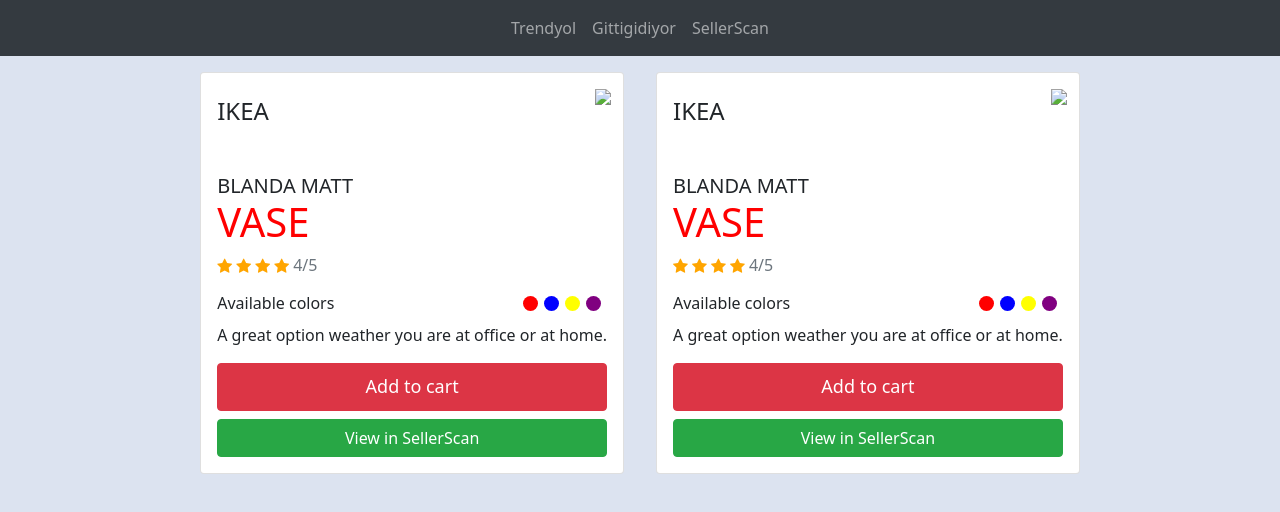
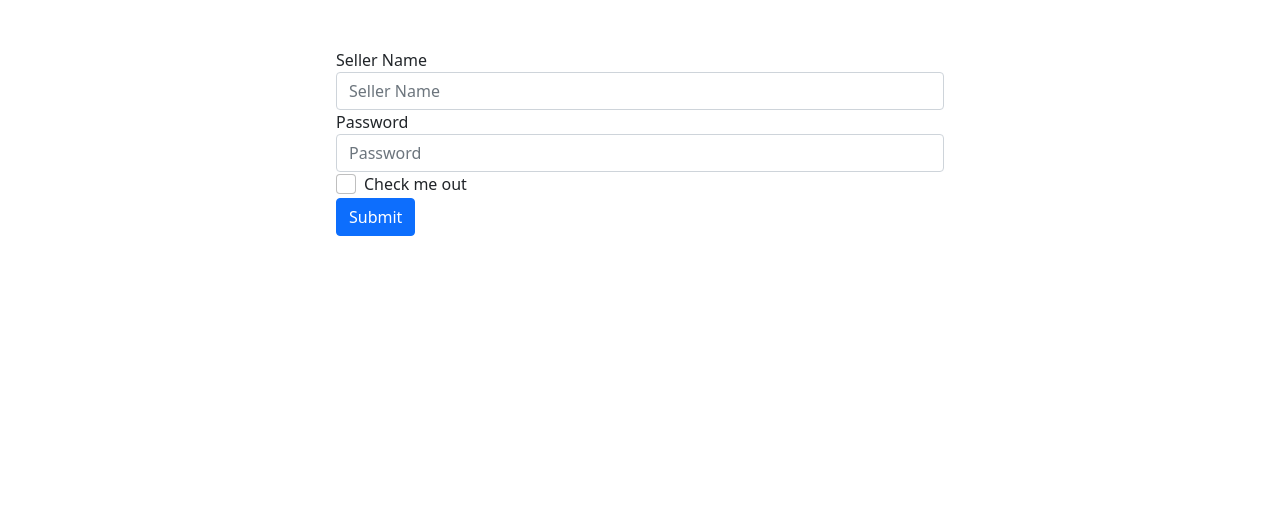
Before and after one commit to ErtugrulSoylu/42Core, a website: page pages/gittigidiyor.html in a window 1280 px wide. Drawn offline with nearby package versions, Linux system fonts and the light colour scheme.

Commit message:
user login

```diff
--- a/index.js
+++ b/index.js
@@ -3,7 +3,9 @@
 const express = require("express");
 const app = express();
 
+
 app.use(express.static("static"))
+app.use(express.static("pages"))
 
 app.get("/", function (req, res) {
   res.sendFile(__dirname + "/index.html");
@@ -15,7 +17,7 @@
 })
 
 app.get("/sellerscan", function(req, res) {
-  res.sendFile(__dirname + "/sellerscan.html")
+  res.sendFile(__dirname + "/pages/sellerscan.html")
 })
 
 app.listen(1453, function () {
--- a/pages/gittigidiyor.html
+++ b/pages/gittigidiyor.html
@@ -4,7 +4,7 @@
     <meta charset="UTF-8" />
     <meta http-equiv="X-UA-Compatible" content="IE=edge" />
     <meta name="viewport" content="width=device-width, initial-scale=1.0" />
-    <!-- CSS only -->
+    <title>Seller Scan</title>
     <link
       href="https://cdn.jsdelivr.net/npm/bootstrap@5.0.0-alpha1/dist/css/bootstrap.min.css"
       rel="stylesheet"
@@ -17,220 +17,45 @@
       type="text/javascript"
       src="https://cdnjs.cloudflare.com/ajax/libs/jquery/3.2.1/jquery.min.js"
     ></script>
-
-    <title>SellerScan</title>
-    <style>
-      ::-webkit-scrollbar {
-        width: 8px;
-      }
-      /* Track */
-      ::-webkit-scrollbar-track {
-        background: #f1f1f1;
-      }
-
-      /* Handle */
-      ::-webkit-scrollbar-thumb {
-        background: #888;
-      }
-
-      /* Handle on hover */
-      ::-webkit-scrollbar-thumb:hover {
-        background: #555;
-      }
-      body {
-        background-color: #dce3f0;
-      }
-
-      .height {
-        height: 100vh;
-      }
-
-
-
-      .image {
-        position: absolute;
-        right: 12px;
-        top: 10px;
-      }
-
-      .main-heading {
-        font-size: 40px;
-        color: red !important;
-      }
-
-      .ratings i {
-        color: orange;
-      }
-
-      .user-ratings h6 {
-        margin-top: 2px;
-      }
-
-      .colors {
-        display: flex;
-        margin-top: 2px;
-      }
-
-      .colors span {
-        width: 15px;
-        height: 15px;
-        border-radius: 50%;
-        cursor: pointer;
-        display: flex;
-        margin-right: 6px;
-      }
-
-      .colors span:nth-child(1) {
-        background-color: red;
-      }
-
-      .colors span:nth-child(2) {
-        background-color: blue;
-      }
-
-      .colors span:nth-child(3) {
-        background-color: yellow;
-      }
-
-      .colors span:nth-child(4) {
-        background-color: purple;
-      }
-
-      .btn-danger {
-        height: 48px;
-        font-size: 18px;
-      }
-    </style>
   </head>
   <body>
-    <nav class="navbar navbar-expand-lg navbar-dark bg-dark">
-      <div class="container">
-        <div class="d-md-flex d-block flex-row mx-md-auto mx-0">
-          <ul class="navbar-nav">
-            <li class="nav-item active">
-              <a class="nav-link" href="/">Trendyol</a>
-            </li>
-            <li class="nav-item">
-              <a class="nav-link" href="/gittigidiyor">Gittigidiyor</a>
-            </li>
-            <li class="nav-item">
-              <a class="nav-link" href="/sellerscan.html">SellerScan</a>
-            </li>
-          </ul>
-        </div>
-      </div>
-    </nav>
-
-    <div class="row">
-      <div class="card-goup">
-        <div class="d-flex justify-content-center align-items-center">
-          <div class="card p-3 m-3">
-            <div class="d-flex justify-content-between align-items-center">
-              <div class="mt-2">
-                <h4 class="text-uppercase">Ikea</h4>
-                <div class="mt-5">
-                  <h5 class="text-uppercase mb-0">Blanda Matt</h5>
-                  <h1 class="main-heading mt-0">VASE</h1>
-                  <div class="d-flex flex-row user-ratings">
-                    <div class="ratings">
-                      <i class="fa fa-star"></i>
-                      <i class="fa fa-star"></i>
-                      <i class="fa fa-star"></i>
-                      <i class="fa fa-star"></i>
-                    </div>
-                    <h6 class="text-muted ml-1">4/5</h6>
-                  </div>
-                </div>
-              </div>
-              <div class="image">
-                <img src="./vase.png" width="200" />
-              </div>
-            </div>
-
-            <div
-              class="d-flex justify-content-between align-items-center mt-2 mb-2"
-            >
-              <span>Available colors</span>
-              <div class="colors">
-                <span></span>
-                <span></span>
-                <span></span>
-                <span></span>
-              </div>
-            </div>
-
-            <p>A great option weather you are at office or at home.</p>
-
-            <button class="btn btn-danger">Add to cart</button>
-            <a class="btn mt-2 btn-success justify-content-center"
-              >View in SellerScan</a
+    <div class="container w-50">
+      <div class="mt-5">
+        <form class="">
+          <div class="form-group">
+            <label for="exampleInputEmail1">Seller Name</label>
+            <input
+              type="text"
+              class="form-control"
+              id="sellername"
+              placeholder="Seller Name"
+            />
+            <!-- <small id="emailHelp" class="form-text text-muted"
+              >We'll never share your email with anyone else.</small
+            > -->
+          </div>
+          <div class="form-group">
+            <label for="exampleInputPassword1">Password</label>
+            <input
+              type="password"
+              class="form-control"
+              id="exampleInputPassword1"
+              placeholder="Password"
+            />
+          </div>
+          <div class="form-group form-check">
+            <input
+              type="checkbox"
+              class="form-check-input"
+              id="exampleCheck1"
+            />
+            <label class="form-check-label" for="exampleCheck1"
+              >Check me out</label
             >
           </div>
-          <div class="card p-3 m-3">
-            <div class="d-flex justify-content-between align-items-center">
-              <div class="mt-2">
-                <h4 class="text-uppercase">Ikea</h4>
-                <div class="mt-5">
-                  <h5 class="text-uppercase mb-0">Blanda Matt</h5>
-                  <h1 class="main-heading mt-0">VASE</h1>
-                  <div class="d-flex flex-row user-ratings">
-                    <div class="ratings">
-                      <i class="fa fa-star"></i>
-                      <i class="fa fa-star"></i>
-                      <i class="fa fa-star"></i>
-                      <i class="fa fa-star"></i>
-                    </div>
-                    <h6 class="text-muted ml-1">4/5</h6>
-                  </div>
-                </div>
-              </div>
-              <div class="image">
-                <img src="./vase.png" width="200" />
-              </div>
-            </div>
-
-            <div
-              class="d-flex justify-content-between align-items-center mt-2 mb-2"
-            >
-              <span>Available colors</span>
-              <div class="colors">
-                <span></span>
-                <span></span>
-                <span></span>
-                <span></span>
-              </div>
-            </div>
-
-            <p>A great option weather you are at office or at home.</p>
-
-            <button class="btn btn-danger">Add to cart</button>
-            <a class="btn mt-2 btn-success justify-content-center"
-              >View in SellerScan</a
-            >
-          </div>
-        </div>
+          <button type="submit" class="btn btn-primary">Submit</button>
+        </form>
       </div>
     </div>
-
-    <script
-      src="https://cdn.jsdelivr.net/npm/bootstrap@5.2.0-beta1/dist/js/bootstrap.bundle.min.js"
-      integrity="sha384-pprn3073KE6tl6bjs2QrFaJGz5/SUsLqktiwsUTF55Jfv3qYSDhgCecCxMW52nD2"
-      crossorigin="anonymous"
-    ></script>
-    <script
-      src="https://code.jquery.com/jquery-3.5.1.slim.min.js"
-      integrity="sha384-DfXdz2htPH0lsSSs5nCTpuj/zy4C+OGpamoFVy38MVBnE+IbbVYUew+OrCXaRkfj"
-      crossorigin="anonymous"
-    ></script>
-    <script
-      src="https://cdn.jsdelivr.net/npm/popper.js@1.16.1/dist/umd/popper.min.js"
-      integrity="sha384-9/reFTGAW83EW2RDu2S0VKaIzap3H66lZH81PoYlFhbGU+6BZp6G7niu735Sk7lN"
-      crossorigin="anonymous"
-    ></script>
-    <script
-      src="https://cdn.jsdelivr.net/npm/bootstrap@4.5.3/dist/js/bootstrap.min.js"
-      integrity="sha384-w1Q4orYjBQndcko6MimVbzY0tgp4pWB4lZ7lr30WKz0vr/aWKhXdBNmNb5D92v7s"
-      crossorigin="anonymous"
-    ></script>
   </body>
 </html>
```
Also changed, not shown: index.html (+5 -3 lines), pages/sellerscan.html (+1 -1 lines).
